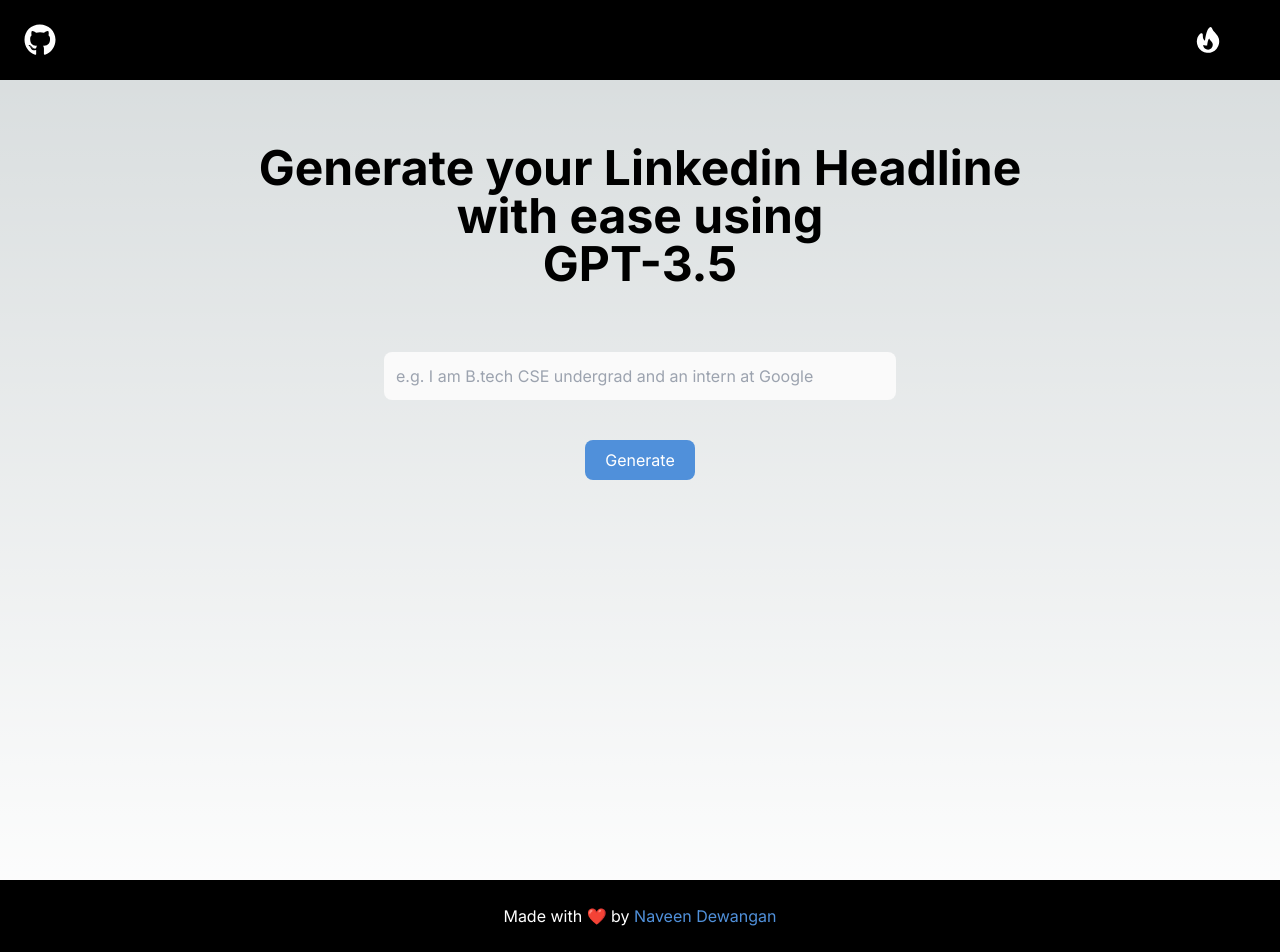
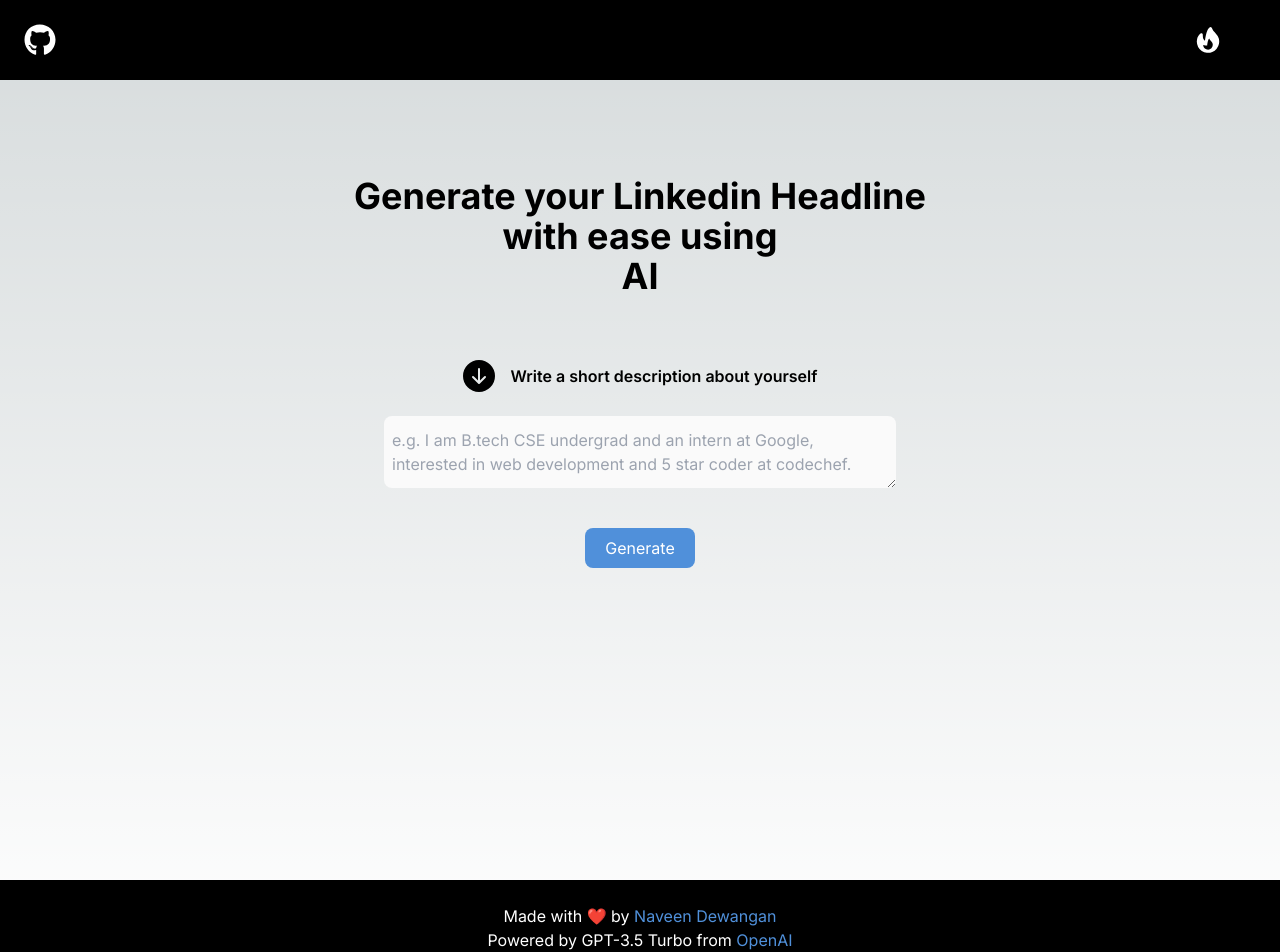
Before and after one commit to naveendwgn/Linkedin-Headline-Generator, a Next.js app: page / in a window 1280 px wide. Shown: the top 952 px of the page. Built offline with nearby package versions, Linux system fonts and the light colour scheme.

Commit message:
UI refreshments

```diff
--- a/src/app/page.tsx
+++ b/src/app/page.tsx
@@ -2,6 +2,7 @@
 import React, { useState} from "react";
 import { FaGithub } from 'react-icons/fa';
 import { HiFire } from 'react-icons/hi';
+import { BsFillArrowDownCircleFill } from 'react-icons/bs';
 
 export default function Home() {
 
@@ -48,7 +49,7 @@
   return (
     <>
       <nav className="flex items-center justify-between flex-wrap bg-black p-6">
-        <a href="/" className="flex items-center flex-shrink-0 text-white mr-6">
+        <a href="https://github.com/naveendwgn/Linkedin-Headline-Generator" className="flex items-center flex-shrink-0 text-white mr-6">
           <FaGithub className="fill-current h-8 w-8 mr-2" />
         </a>
         <a href="https://naveendwgn.github.io/" className="flex items-center flex-shrink-0 text-white mr-6">
@@ -56,18 +57,24 @@
         </a>
       </nav>
 
-      <main className="flex min-h-screen flex-col items-center p-16">
-        <h1 className="text-5xl font-bold text-center">
+      <main className="flex min-h-screen flex-col items-center p-24">
+        <h1 className="sm:text-4xl max-w-[708px] text-5xl font-bold text-center">
           Generate your Linkedin Headline <br/> with ease using <br/>
-          GPT-3.5
+          AI
         </h1>
-        <input
-          type="text"
+        <div className="flex items-center justify-center mt-6 sm:mt-12 md:mt-16">
+          <BsFillArrowDownCircleFill className="fill-current h-6 w-6 sm:h-8 sm:w-8 mr-4" />
+          <p className="text-xs sm:text-sm md:text-base font-semibold text-center">
+            Write a short description about yourself
+          </p>
+        </div>
+        <textarea
           onChange={(e) => setDescription(e.target.value)}
-          className="mt-16 px-3 py-3 rounded-lg mb-4 bg-[#fafafa] text-black w-full max-w-lg"
+          className="mt-6 px-2 py-3 rounded-lg mb-4 bg-[#fafafa] text-black w-full max-w-lg"
           required
-          placeholder="e.g. I am B.tech CSE undergrad and an intern at Google"
-        />
+          placeholder="e.g. I am B.tech CSE undergrad and an intern at Google, interested in web development and 5 star coder at codechef."
+        >
+        </textarea>
         <button
             onClick={generateHeadline}
             className='bg-[#5090da] text-[#ffffff] px-5 py-2 rounded-lg mt-6 hover:bg-[#67b6f2]'
@@ -82,9 +89,12 @@
               null
             }
       </main>
-      <footer className="flex items-center justify-center bg-black p-6">
+      <footer className="flex flex-col items-center justify-center bg-black p-6">
         <p className="text-white text-center">
-          Made with ❤️ by <a href="https://naveendwgn.github.io/" className="text-[#5090da]">Naveen Dewangan</a>
+          Made with ❤️ by <a href="https://github.com/naveendwgn" className="text-[#5090da]">Naveen Dewangan</a>
+        </p>
+        <p className="text-white text-center">
+          Powered by GPT-3.5 Turbo from <a href="https://openai.com/" className="text-[#5090da]">OpenAI</a>
         </p>
       </footer>
     </>
```
